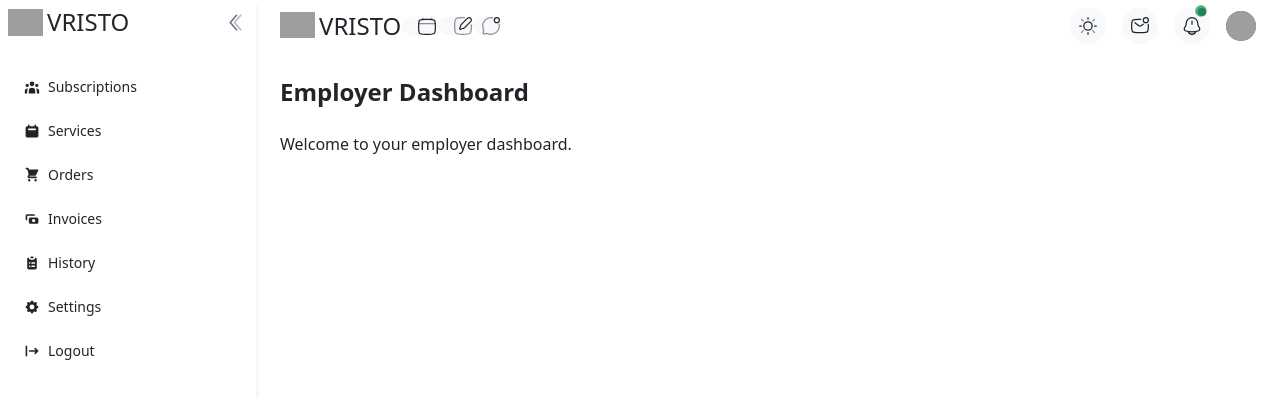
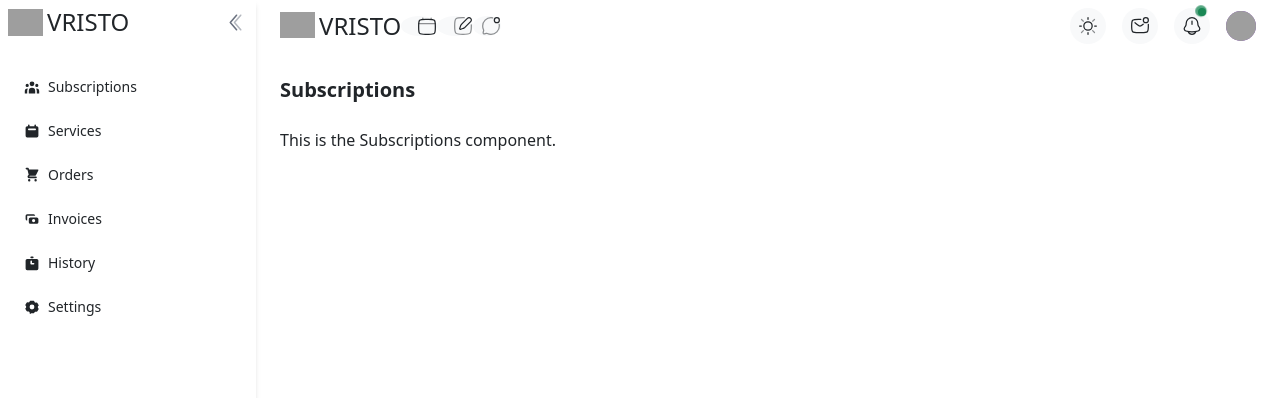
Before and after one commit to Wadoodnasir/Plag, a React (Vite) app in the folder Frontend/: page /employee in a window 1280 px wide. Shown: the top 398 px of the page. Built offline with nearby package versions, Linux system fonts and the light colour scheme; grey boxes are pictures that could not be loaded.

Commit message:
now make comonents

```diff
--- /dev/null
+++ b/Frontend/src/component/Employee/History.jsx
@@ -0,0 +1,10 @@
+// History.jsx
+const History = () => {
+  return (
+    <div>
+      <h2>History Page</h2>
+    </div>
+  );
+};
+
+export default History;
--- /dev/null
+++ b/Frontend/src/component/Employee/Invoices.jsx
@@ -0,0 +1,10 @@
+// Invoices.jsx
+const Invoices = () => {
+  return (
+    <div>
+      <h2>Invoices</h2>
+    </div>
+  );
+};
+
+export default Invoices;
--- /dev/null
+++ b/Frontend/src/component/Employee/Orders.jsx
@@ -0,0 +1,10 @@
+// Orders.jsx
+const Orders = () => {
+  return (
+    <div>
+      <h2>Oder Page</h2>
+    </div>
+  );
+};
+
+export default Orders;
--- /dev/null
+++ b/Frontend/src/component/Employee/Services.jsx
@@ -0,0 +1,10 @@
+// Services.jsx
+const Services = () => {
+  return (
+    <div>
+      <h2>Services Page</h2>
+    </div>
+  );
+};
+
+export default Services;
--- /dev/null
+++ b/Frontend/src/component/Employee/Settings.jsx
@@ -0,0 +1,10 @@
+// Settings.jsx
+const Settings = () => {
+  return (
+    <div>
+      <h2>Setting Page</h2>
+    </div>
+  );
+};
+
+export default Settings;
--- /dev/null
+++ b/Frontend/src/component/Employee/Subscriptions.jsx
@@ -0,0 +1,15 @@
+// File: ../../component/Employee/Subscriptions.jsx
+
+import React from "react";
+
+const Subscriptions = () => {
+  return (
+    <div>
+      <h2 className="text-xl font-semibold mb-4">Subscriptions</h2>
+      <p>This is the Subscriptions component.</p>
+      {/* Add your subscription-related content here */}
+    </div>
+  );
+};
+
+export default Subscriptions;
--- a/Frontend/src/component/Navbar.jsx
+++ b/Frontend/src/component/Navbar.jsx
@@ -4,7 +4,7 @@ import { Stack, Menu, MenuItem, Avatar } from "@mui/material";
 import { useNavigate } from "react-router-dom";
 import ThemeAdjustIcon from "./ThemeAdjustIcon";
 // import "../Visiability";
-const Navbar = ({ isSidebarOpen, toggleSidebar }) => {
+const Navbar = ({ sidebarOpen, toggleSidebar }) => {
   const [anchorEl, setAnchorEl] = useState(null); // State for menu anchor
   const navigate = useNavigate(); // Initialize useNavigate hook for navigation
 
@@ -41,9 +41,9 @@ const Navbar = ({ isSidebarOpen, toggleSidebar }) => {
           </h1>
         </div>
 
-        {!isSidebarOpen && (
+        {/* Hamburger menu: Only show when sidebar is closed */}
+        {!sidebarOpen && (
           <button
-            id="vristo"
             onClick={toggleSidebar}
             className=" p-1 rounded-5 text-gray-500 hover:bg-gray-100 ms-2"
           >
--- a/Frontend/src/pages/EmployeeDashboard/EmployerDashboard.jsx
+++ b/Frontend/src/pages/EmployeeDashboard/EmployerDashboard.jsx
@@ -1,10 +1,36 @@
 import Navbar from "../../component/Navbar";
 import { useState } from "react";
+import Subscriptions from "../../component/Employee/Subscriptions";
+import Services from "../../component/Employee/Services";
+import Orders from "../../component/Employee/Orders";
+import Invoices from "../../component/Employee/Invoices";
+import History from "../../component/Employee/History";
+import Settings from "../../component/Employee/Settings";
 
 const EmployerDashboard = () => {
-  const [sidebarOpen, setSidebarOpen] = useState(true);
+  const [sidebarOpen, setSidebarOpen] = useState(true); // State to control the sidebar
+  const [selectedComponent, setSelectedComponent] = useState("Subscriptions");
 
-  const toggleSidebar = () => setSidebarOpen(!sidebarOpen);
+  const toggleSidebar = () => setSidebarOpen(!sidebarOpen); // Toggle sidebar open/close
+
+  const renderComponent = () => {
+    switch (selectedComponent) {
+      case "Subscriptions":
+        return <Subscriptions />;
+      case "Services":
+        return <Services />;
+      case "Orders":
+        return <Orders />;
+      case "Invoices":
+        return <Invoices />;
+      case "History":
+        return <History />;
+      case "Settings":
+        return <Settings />;
+      default:
+        return <Subscriptions />; // Default to Subscriptions if none is selected
+    }
+  };
 
   return (
     <div className="container-fluid flex p-0">
@@ -26,7 +52,7 @@ const EmployerDashboard = () => {
               <span>VRISTO</span>
             </h1>
             <button
-              onClick={toggleSidebar}
+              onClick={toggleSidebar} // Toggle sidebar on double arrow click
               className="text-gray-500 hover:text-gray-700 ms-auto"
             >
               <svg
@@ -35,22 +61,22 @@ const EmployerDashboard = () => {
                 viewBox="0 0 24 24"
                 fill="none"
                 xmlns="http://www.w3.org/2000/svg"
-                class="m-auto rotate-90"
+                className="m-auto rotate-90"
               >
                 <path
                   d="M19 11L12 17L5 11"
                   stroke="currentColor"
-                  stroke-width="1.5"
-                  stroke-linecap="round"
-                  stroke-linejoin="round"
+                  strokeWidth="1.5"
+                  strokeLinecap="round"
+                  strokeLinejoin="round"
                 ></path>
                 <path
                   opacity="0.5"
                   d="M19 7L12 13L5 7"
                   stroke="currentColor"
-                  stroke-width="1.5"
-                  stroke-linecap="round"
-                  stroke-linejoin="round"
+                  strokeWidth="1.5"
+                  strokeLinecap="round"
+                  strokeLinejoin="round"
                 ></path>
               </svg>
             </button>
@@ -62,6 +88,7 @@ const EmployerDashboard = () => {
           <li>
             <a
               href="#"
+              onClick={() => setSelectedComponent("Subscriptions")}
               className="flex items-center py-2 px-4 hover:bg-blue-100 hover:text-blue-600 text-sm transition-colors duration-200"
             >
               <svg
@@ -78,6 +105,7 @@ const EmployerDashboard = () => {
           <li>
             <a
               href="#"
+              onClick={() => setSelectedComponent("Services")}
               className="flex items-center py-2 px-4 hover:bg-blue-100 hover:text-blue-600 text-sm transition-colors duration-200"
             >
               <svg
@@ -98,6 +126,7 @@ const EmployerDashboard = () => {
           <li>
             <a
               href="#"
+              onClick={() => setSelectedComponent("Orders")}
               className="flex items-center py-2 px-4 hover:bg-blue-100 hover:text-blue-600 text-sm transition-colors duration-200"
             >
               <svg
@@ -114,6 +143,7 @@ const EmployerDashboard = () => {
           <li>
             <a
               href="#"
+              onClick={() => setSelectedComponent("Invoices")}
               className="flex items-center py-2 px-4 hover:bg-blue-100 hover:text-blue-600 text-sm transition-colors duration-200"
             >
               <svg
@@ -134,6 +164,7 @@ const EmployerDashboard = () => {
           <li>
             <a
               href="#"
+              onClick={() => setSelectedComponent("History")}
               className="flex items-center py-2 px-4 hover:bg-blue-100 hover:text-blue-600 text-sm transition-colors duration-200"
             >
               <svg
@@ -145,7 +176,7 @@ const EmployerDashboard = () => {
                 <path d="M9 2a1 1 0 000 2h2a1 1 0 100-2H9z"></path>
                 <path
                   fillRule="evenodd"
-                  d="M4 5a2 2 0 012-2 3 3 0 003 3h2a3 3 0 003-3 2 2 0 012 2v11a2 2 0 01-2 2H6a2 2 0 01-2-2V5zm3 4a1 1 0 000 2h.01a1 1 0 100-2H7zm3 0a1 1 0 000 2h3a1 1 0 100-2h-3zm-3 4a1 1 0 100 2h.01a1 1 0 100-2H7zm3 0a1 1 0 100 2h3a1 1 0 100-2h-3z"
+                  d="M4 5a2 2 0 00-2 2v10a2 2 0 002 2h12a2 2 0 002-2V7a2 2 0 00-2-2H4zm5 2a1 1 0 011 1v2h2a1 1 0 110 2H9a1 1 0 01-1-1V8a1 1 0 011-1z"
                   clipRule="evenodd"
                 ></path>
               </svg>
@@ -155,6 +186,7 @@ const EmployerDashboard = () => {
           <li>
             <a
               href="#"
+              onClick={() => setSelectedComponent("Settings")}
               className="flex items-center py-2 px-4 hover:bg-blue-100 hover:text-blue-600 text-sm transition-colors duration-200"
             >
               <svg
@@ -165,44 +197,23 @@ const EmployerDashboard = () => {
               >
                 <path
                   fillRule="evenodd"
-                  d="M11.49 3.17c-.38-1.56-2.6-1.56-2.98 0a1.532 1.532 0 01-2.286.948c-1.372-.836-2.942.734-2.106 2.106.54.886.061 2.042-.947 2.287-1.561.379-1.561 2.6 0 2.978a1.532 1.532 0 01.947 2.287c-.836 1.372.734 2.942 2.106 2.106a1.532 1.532 0 012.287.947c.379 1.561 2.6 1.561 2.978 0a1.533 1.533 0 012.287-.947c1.372.836 2.942-.734 2.106-2.106a1.533 1.533 0 01.947-2.287c1.561-.379 1.561-2.6 0-2.978a1.532 1.532 0 01-.947-2.287c.836-1.372-.734-2.942-2.106-2.106a1.532 1.532 0 01-2.287-.947zM10 13a3 3 0 100-6 3 3 0 000 6z"
+                  d="M11.983 2.167A1 1 0 0113 3v.61c.668.33 1.294.732 1.866 1.197l.512-.296a1 1 0 011.366.366l1.5 2.598a1 1 0 01-.366 1.366l-.513.296c.097.672.097 1.36 0 2.032l.513.296a1 1 0 01.366 1.366l-1.5 2.598a1 1 0 01-1.366.366l-.512-.296a11.58 11.58 0 01-1.866 1.197V17a1 1 0 01-1.017.833h-3A1 1 0 017 17v-.61a11.58 11.58 0 01-1.866-1.197l-.512.296a1 1 0 01-1.366-.366l-1.5-2.598a1 1 0 01.366-1.366l.513-.296a11.497 11.497 0 010-2.032l-.513-.296a1 1 0 01-.366-1.366l1.5-2.598a1 1 0 011.366-.366l.512.296A11.58 11.58 0 017 3.61V3a1 1 0 011.017-.833h3zM10 13a3 3 0 100-6 3 3 0 000 6z"
                   clipRule="evenodd"
                 ></path>
               </svg>
               Settings
             </a>
           </li>
-          <li>
-            <a
-              href="#"
-              className="flex items-center py-2 px-4 hover:bg-blue-100 hover:text-blue-600 text-sm transition-colors duration-200"
-            >
-              <svg
-                className="w-4 h-4 mr-2"
-                fill="currentColor"
-                viewBox="0 0 20 20"
-                xmlns="http://www.w3.org/2000/svg"
-              >
-                <path
-                  fillRule="evenodd"
-                  d="M3 3a1 1 0 00-1 1v12a1 1 0 102 0V4a1 1 0 00-1-1zm10.293 9.293a1 1 0 001.414 1.414l3-3a1 1 0 000-1.414l-3-3a1 1 0 10-1.414 1.414L14.586 9H7a1 1 0 100 2h7.586l-1.293 1.293z"
-                  clipRule="evenodd"
-                ></path>
-              </svg>
-              Logout
-            </a>
-          </li>
         </ul>
       </div>
 
-      {/* Main content area */}
+      {/* Main content */}
       <div className="flex-1">
-        {/* Pass toggleSidebar function as prop to Navbar */}
-        <Navbar isSidebarOpen={sidebarOpen} toggleSidebar={toggleSidebar} />
-        <div className="p-4">
-          <h1 className="text-2xl font-bold mb-4">Employer Dashboard</h1>
-          <p>Welcome to your employer dashboard.</p>
-        </div>
+        <Navbar
+          sidebarOpen={sidebarOpen}
+          toggleSidebar={toggleSidebar} // Pass toggleSidebar to Navbar to control hamburger menu
+        />
+        <div className="p-4">{renderComponent()}</div>
       </div>
     </div>
   );
```
Also changed, not shown: 1 other file (tests, documents, lock files or other folders).
